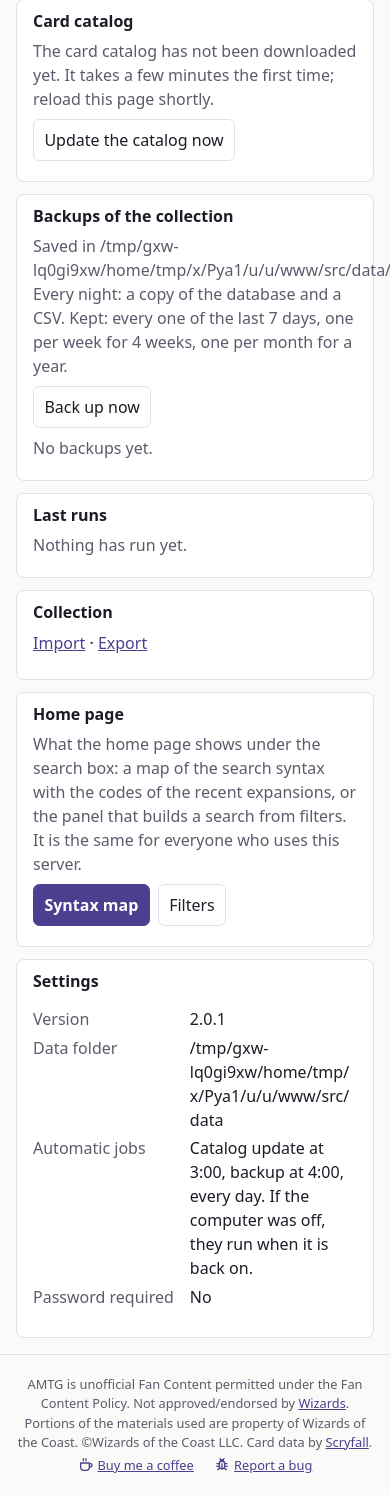
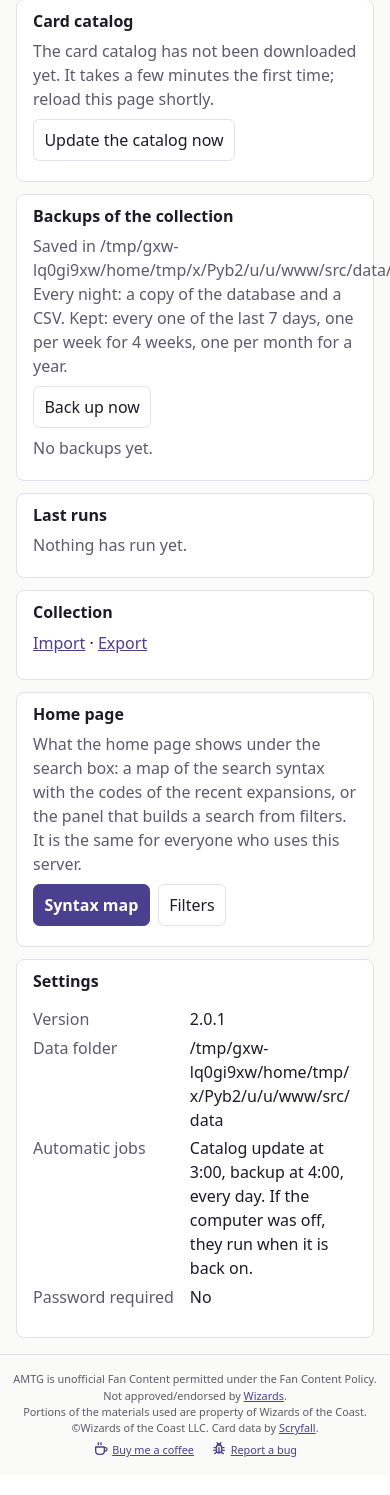
Before and after one commit to ac-me-git/magic-db, a FastAPI app: page /admin in a window 390 px wide; the page is wider, and only the part inside the window is pictured. Shown: the part 401-1896 px from the top of that part. After the commit the page ends 1858 px from the top of that part, so only its background shows below. Run offline with FastAPI, Linux system fonts and the light colour scheme; data that the repository does not hold is empty; parts of the project's set-up code (start-up, migrations or seed data) failed here and were passed over.

Commit message:
Footer: each sentence of the notice on two lines on a phone
Co-Authored-By: Claude Opus 5.5 <noreply@anthropic.com>

```diff
--- a/src/magicdb/static/app.css
+++ b/src/magicdb/static/app.css
@@ -277,6 +277,14 @@ main {
   vertical-align: -0.2em;
 }
 
+/* on a phone each sentence of the notice keeps to two lines, in both languages */
+@media (max-width: 30rem) {
+  .site-footer {
+    padding: 0.75rem 0.5rem;
+    font-size: 0.68rem;
+  }
+}
+
 /* --- home and messages --------------------------------------------------------- */
 
 .hero {
```
Also changed, not shown: PLAN.md (+1 -1 lines).
